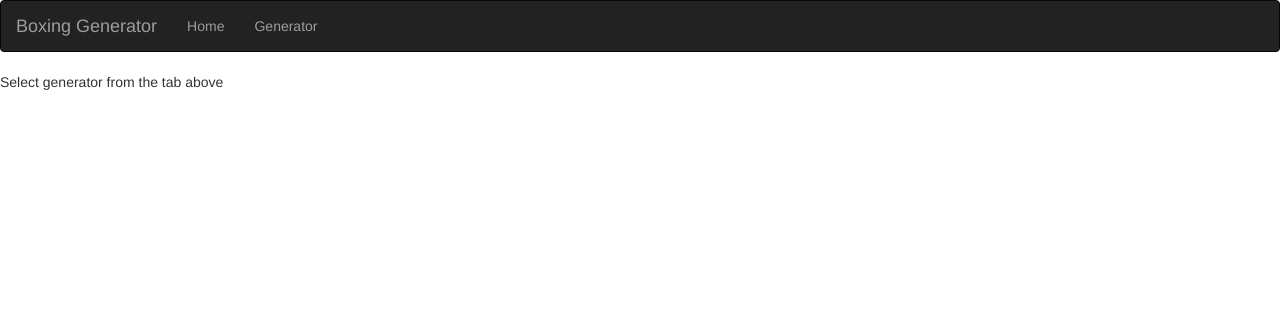
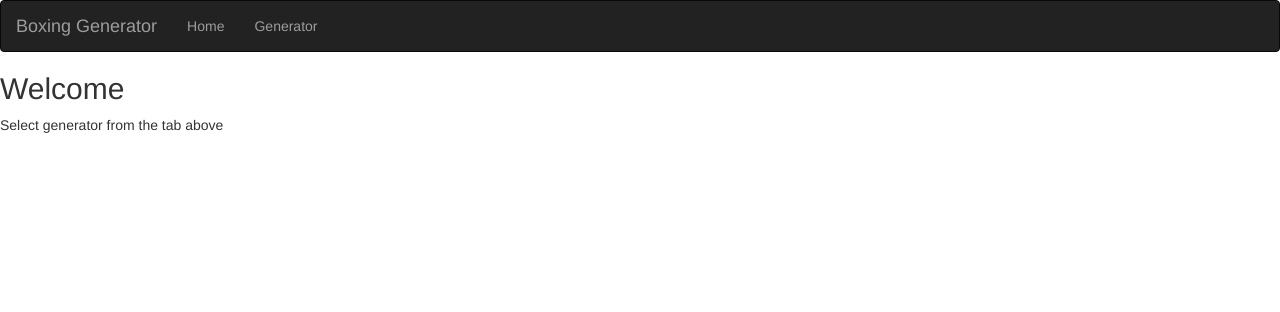
Before and after one commit to Active-Has/Boxer-Generator, a Flask app: page / in a window 1280 px wide. Shown: the top 312 px of the page. Run offline with Flask 2, Linux system fonts and the light colour scheme; some libraries are stand-ins or nearby versions.

Commit message:
"HA: Rolling update"

```diff
--- a/boxer-api/application/templates/home.html
+++ b/boxer-api/application/templates/home.html
@@ -22,7 +22,7 @@
         </div>
     </nav>
     {% block content %}
-    <title>Welcome</title>
+    <h2>Welcome</h2>
     <p> Select generator from the tab above</p>
     {% endblock %}
 </body>
```
Also changed, not shown: 1 other file.
